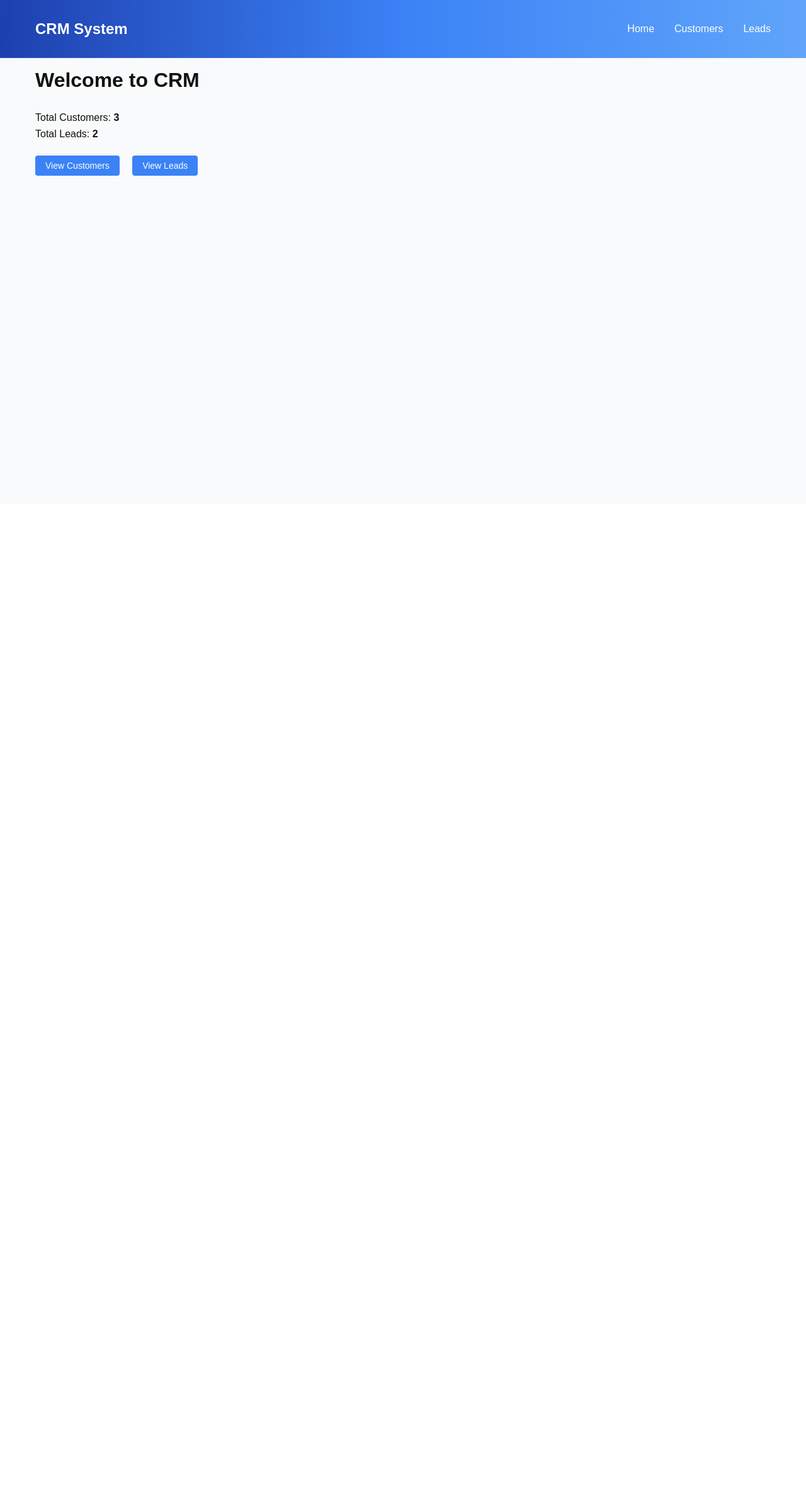
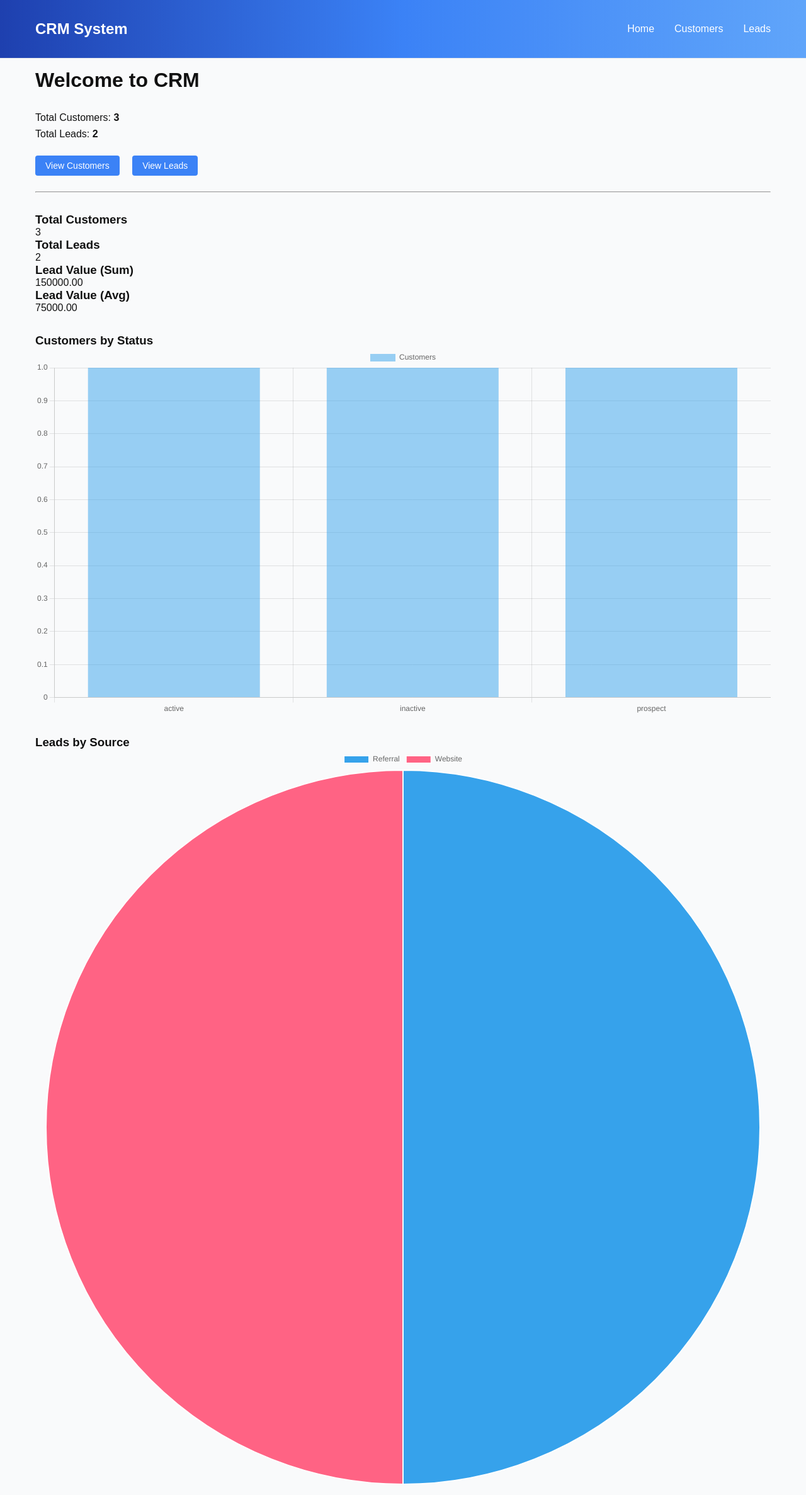
Before and after one commit to vschless/swp-crm-erweiterung, a Flask app: page / in a window 1280 px wide. Shown: the whole page at 63% size. Before the commit the page ends 279 px from the top, so only its background shows below. Run offline with Flask 3, Linux system fonts and the light colour scheme.

Commit message:
Fix dashboard charts placement inside Jinja content block

```diff
--- a/templates/index.html
+++ b/templates/index.html
@@ -12,4 +12,74 @@
     <a href="{{ url_for('customers') }}" class="btn btn-primary" style="margin-right: 1rem;">View Customers</a>
     <a href="{{ url_for('leads') }}" class="btn btn-primary">View Leads</a>
 </div>
+
+<hr style="margin: 2rem 0;">
+
+<!-- KPI Cards -->
+<div class="dashboard-cards">
+  <div class="card">
+    <h3>Total Customers</h3>
+    <p>{{ total_customers }}</p>
+  </div>
+
+  <div class="card">
+    <h3>Total Leads</h3>
+    <p>{{ total_leads }}</p>
+  </div>
+
+  <div class="card">
+    <h3>Lead Value (Sum)</h3>
+    <p>{{ "%.2f"|format(lead_value_sum) }}</p>
+  </div>
+
+  <div class="card">
+    <h3>Lead Value (Avg)</h3>
+    <p>{{ "%.2f"|format(lead_value_avg) }}</p>
+  </div>
+</div>
+
+<!-- Charts -->
+<div class="dashboard-charts" style="margin-top: 2rem;">
+  <div class="chart-card">
+    <h3>Customers by Status</h3>
+    <canvas id="customersByStatusChart"></canvas>
+  </div>
+
+  <div class="chart-card" style="margin-top: 2rem;">
+    <h3>Leads by Source</h3>
+    <canvas id="leadsBySourceChart"></canvas>
+  </div>
+</div>
+
+<!-- Chart.js -->
+<script src="https://cdn.jsdelivr.net/npm/chart.js"></script>
+<script>
+  const customersByStatusLabels = {{ customers_by_status.keys()|list|tojson }};
+  const customersByStatusData = {{ customers_by_status.values()|list|tojson }};
+
+  const leadsBySourceLabels = {{ leads_by_source.keys()|list|tojson }};
+  const leadsBySourceData = {{ leads_by_source.values()|list|tojson }};
+
+  new Chart(document.getElementById('customersByStatusChart'), {
+    type: 'bar',
+    data: {
+      labels: customersByStatusLabels,
+      datasets: [{
+        label: 'Customers',
+        data: customersByStatusData
+      }]
+    }
+  });
+
+  new Chart(document.getElementById('leadsBySourceChart'), {
+    type: 'pie',
+    data: {
+      labels: leadsBySourceLabels,
+      datasets: [{
+        label: 'Leads',
+        data: leadsBySourceData
+      }]
+    }
+  });
+</script>
 {% endblock %}
```
